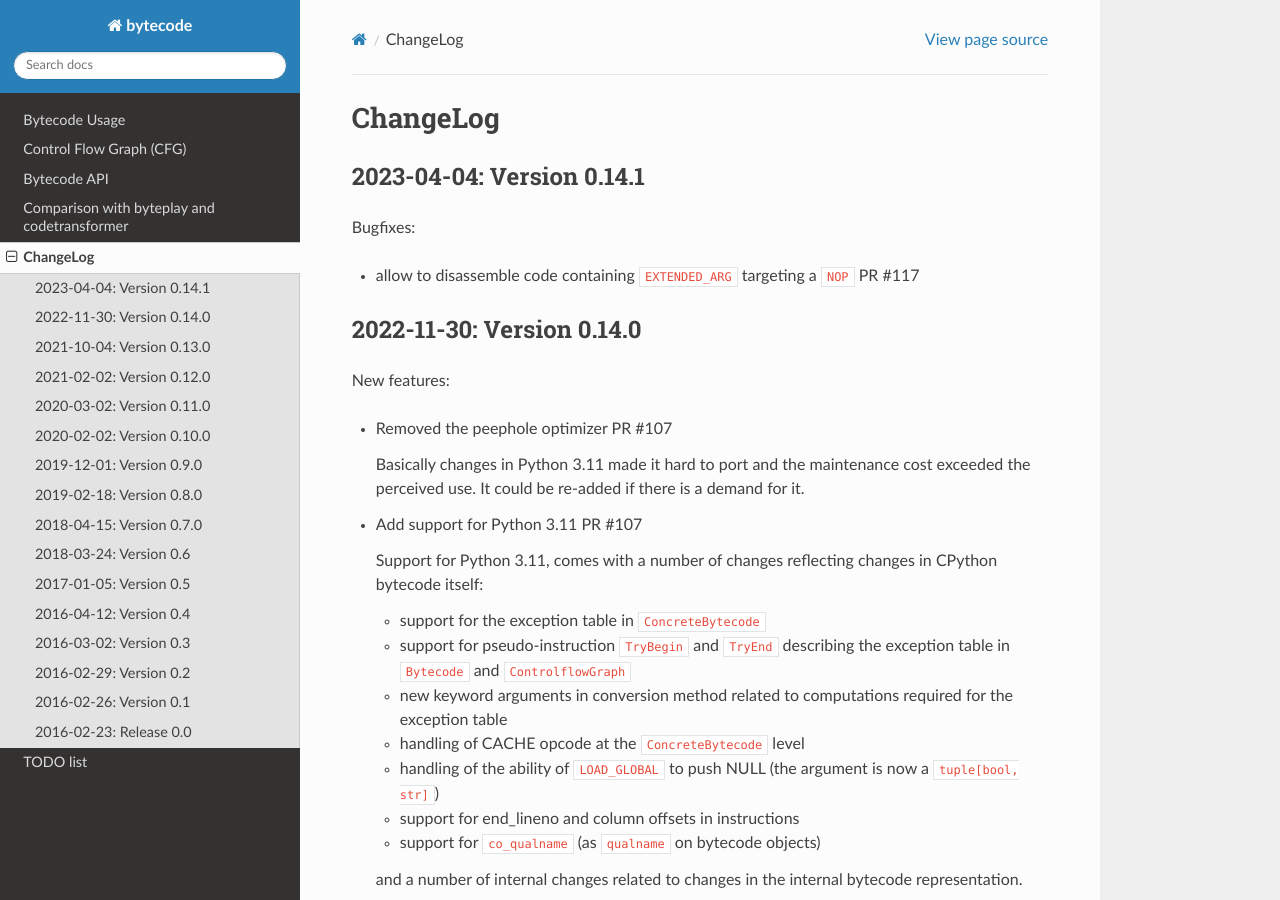
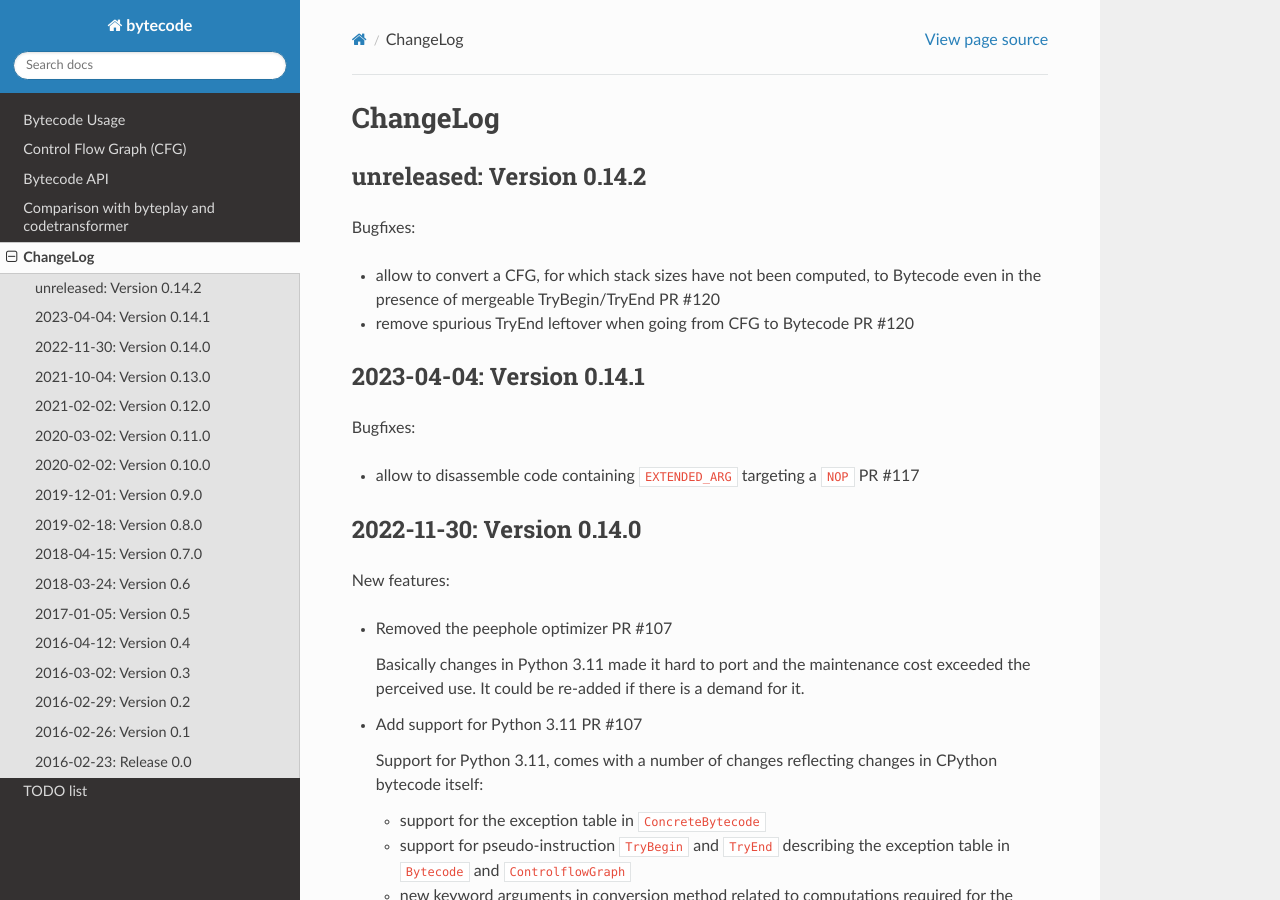
Before and after one commit to MatthieuDartiailh/bytecode, a Sphinx documentation site: the page built from doc/changelog.rst, in a window 1280 px wide and 900 px high. Built offline with Sphinx 7.4.7 and the Read the Docs theme 2.0.0, drawn with Linux system fonts in a browser that asks for light colours; the version number could not be read and is left out.

Commit message:
Allow fusing TryBegin with an unknown stack size when converting from CFG to bytecode (#120)
* cfg: forget about seen TryEnd if we encounter an already seen TryEnd

* cfg: ensure we remove dead TryEnd when fusing TryBegin/TryEnd pairs when going from CFG to bytecode

* doc: update release notes

```diff
--- a/doc/changelog.rst
+++ b/doc/changelog.rst
@@ -1,5 +1,15 @@
 ChangeLog
 =========
+
+unreleased: Version 0.14.2
+--------------------------
+
+Bugfixes:
+
+- allow to convert a CFG, for which stack sizes have not been computed, to Bytecode
+  even in the presence of mergeable TryBegin/TryEnd  PR #120
+- remove spurious TryEnd leftover when going from CFG to Bytecode  PR #120
+
 
 2023-04-04: Version 0.14.1
 --------------------------
```
Also changed, not shown: 1 other file.
